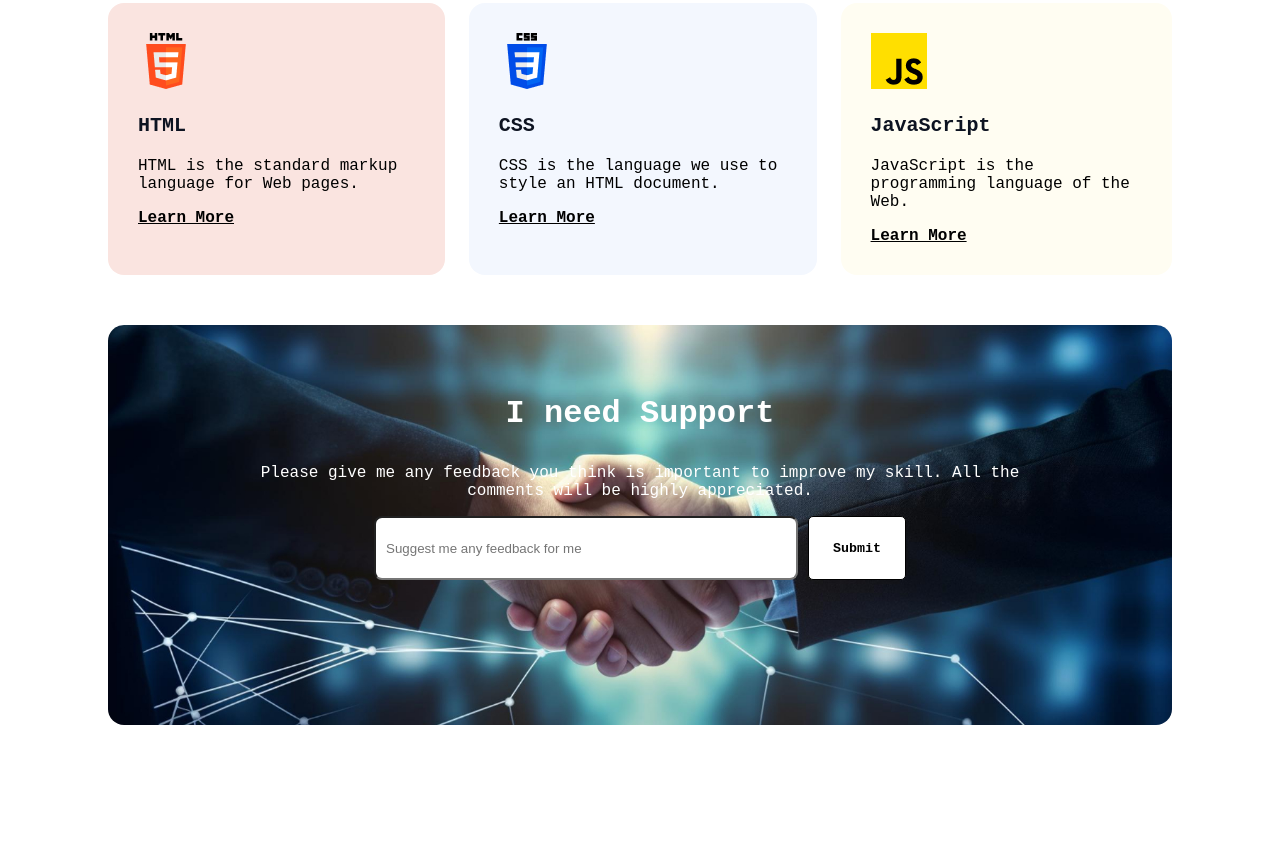
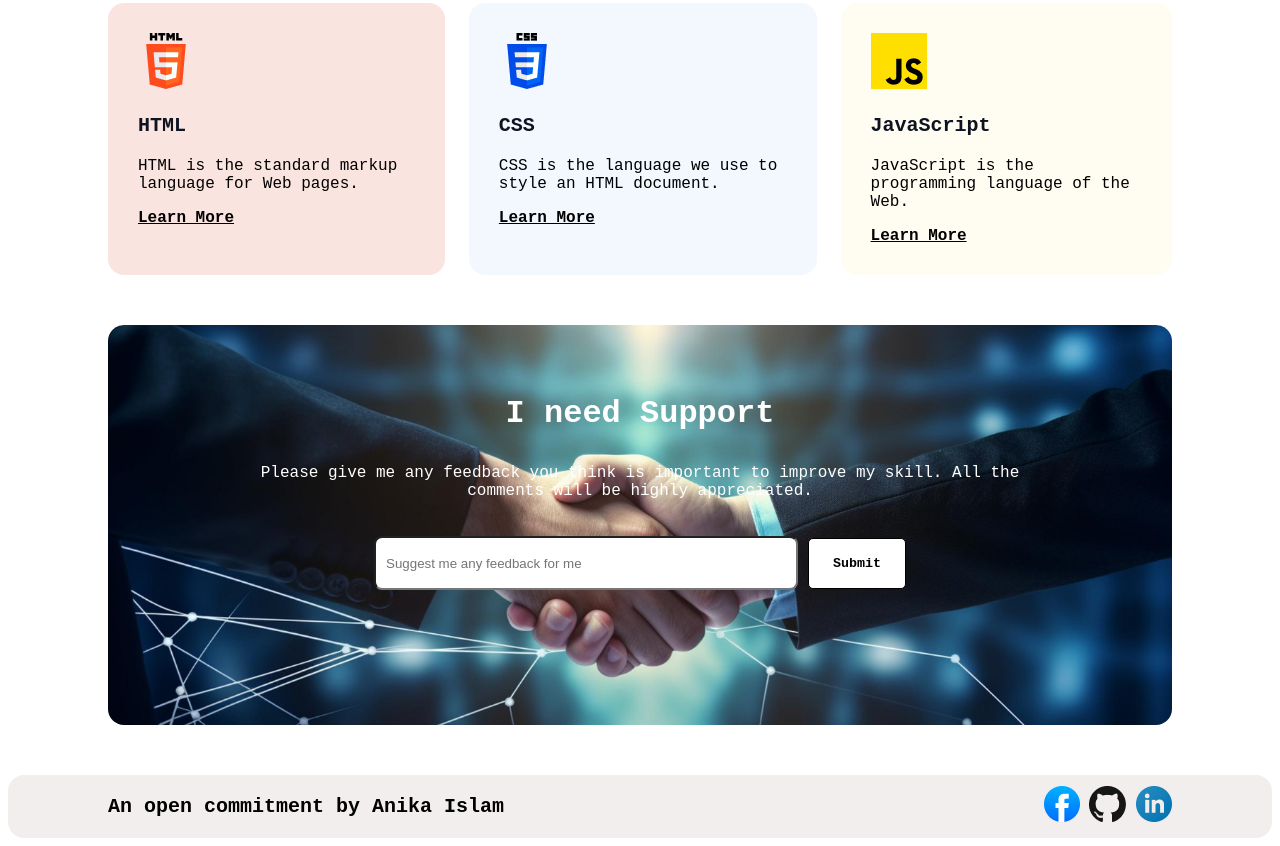
Before and after one commit to anikaislam16/developer-web-site, a plain HTML site: page index.html in a window 1280 px wide. Shown: the part 2722-3568 px from the top of the page. Before the commit the page ends 3497 px from the top, so only its background shows below. Drawn offline with Linux system fonts and the light colour scheme; a web font is replaced by a local one.

Commit message:
Add Footer

```diff
--- a/index.html
+++ b/index.html
@@ -120,7 +120,9 @@
             <p class="character">
               HTML is the standard markup language for Web pages.
             </p>
-            <a href="https://www.w3schools.com/html/">Learn More</a>
+            <a href="https://www.w3schools.com/html/" target="_blank"
+              >Learn More</a
+            >
           </div>
           <div class="skill css">
             <img src="asset/css.png" alt="css" />
@@ -128,7 +130,9 @@
             <p class="character">
               CSS is the language we use to style an HTML document.
             </p>
-            <a href="https://www.w3schools.com/css/">Learn More</a>
+            <a href="https://www.w3schools.com/css/" target="_blank"
+              >Learn More</a
+            >
           </div>
 
           <div class="skill js">
@@ -137,7 +141,9 @@
             <p class="character">
               JavaScript is the programming language of the Web.
             </p>
-            <a href="https://www.w3schools.com/js/">Learn More</a>
+            <a href="https://www.w3schools.com/js/" target="_blank"
+              >Learn More</a
+            >
           </div>
         </div>
       </section>
@@ -161,6 +167,24 @@
         </div>
       </section>
     </main>
-    <footer></footer>
+    <footer>
+      <div class="foot">
+        <p>An open commitment by Anika Islam</p>
+        <div class="links">
+          <a href="https://www.facebook.com/anikaislamanokhee/" target="_blank">
+            <img src="/asset/facebook.png" alt="facebook" />
+          </a>
+          <a href="https://github.com/anikaislam16" target="_blank">
+            <img src="/asset/github.png" alt="github" />
+          </a>
+          <a
+            href="https://www.linkedin.com/in/anikaislamanokhee/"
+            target="_blank"
+          >
+            <img src="/asset/linkedin-icon 1.png" alt="linkedin" />
+          </a>
+        </div>
+      </div>
+    </footer>
   </body>
 </html>
--- a/styles/style.css
+++ b/styles/style.css
@@ -202,12 +202,32 @@ nav {
 }
 .input {
   display: flex;
+  margin: 20px;
   justify-content: center;
+  align-items: center;
   gap: 10px;
 }
 .input-field {
   width: 400px;
-  height: 40px;
+  height: 30px;
+
   padding: 10px;
   border-radius: 8px;
 }
+/*footer*/
+.foot {
+  display: flex;
+  background-color: #f3eeee;
+
+  padding: 0px 100px;
+  border-radius: 16px;
+  align-items: center;
+  justify-content: space-between;
+}
+.foot p {
+  font-weight: 600;
+  font-size: 20px;
+}
+.links a {
+  text-decoration: none;
+}
```
